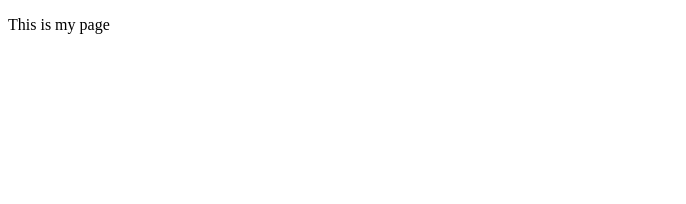
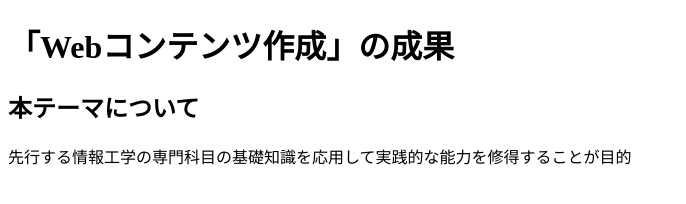
Before and after one commit to G384572023/medialabo, a plain HTML site: page index.html in a window 1280 px wide. Shown: the whole page, without its empty margins (0-686 px from the left). Drawn offline with Linux system fonts and the light colour scheme.

Commit message:
index.html を新規作成

```diff
--- a/index.html
+++ b/index.html
@@ -5,6 +5,8 @@
     <title>My test page</title>
   </head>
   <body>
-    <p>This is my page</p>
+    <h1>「Webコンテンツ作成」の成果</h1>
+    <h2>本テーマについて</h2>
+    <p>先行する情報工学の専門科目の基礎知識を応用して実践的な能力を修得することが目的</p>
   </body>
 </html>
```
